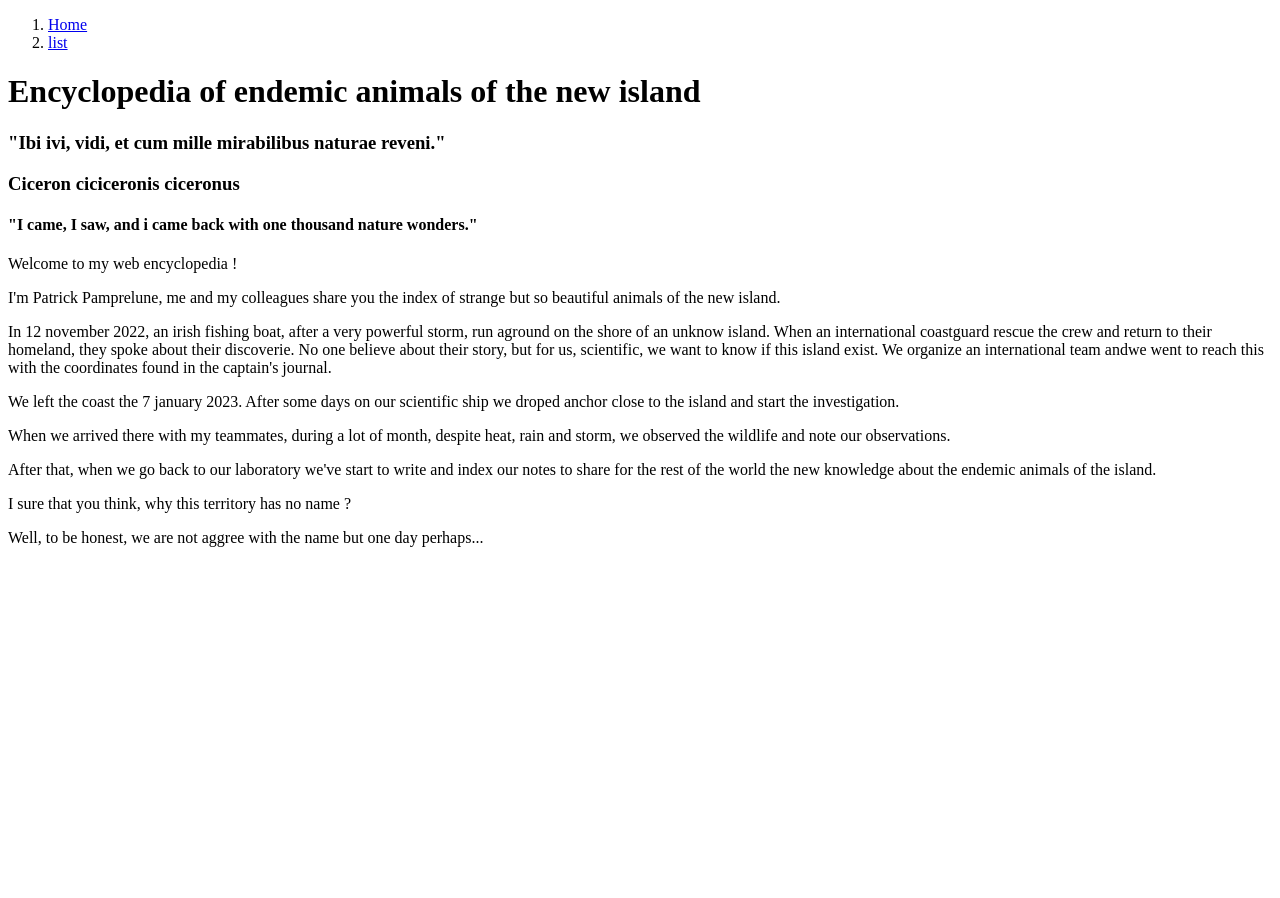
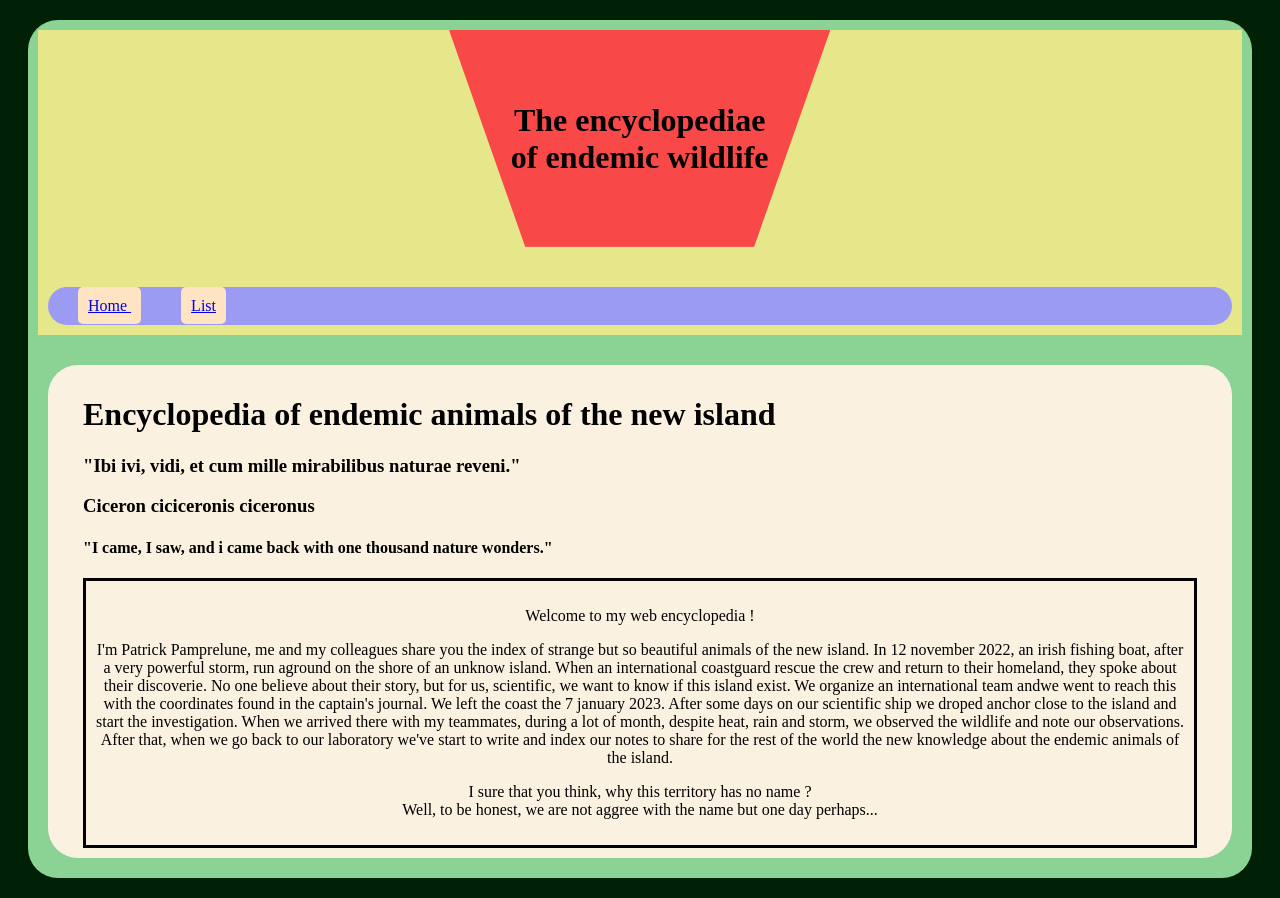
Before and after one commit to theomarci/Encyclopedia-of-monster, a Django app: page /mons/home/ in a window 1280 px wide. Before the commit the page ends 547 px from the top, so only its background shows below. Run offline with Django 5.2, Linux system fonts and the light colour scheme.

Commit message:
mise en place des éléments du sites via css grid

```diff
--- /dev/null
+++ b/Encyclopediae/theEncyclopedia/MonstersDataBase/static/front.css
@@ -0,0 +1,87 @@
+.home {
+  background-color: rgb(1, 33, 7);
+  gap: 10px 10px;
+}
+
+.block {
+  background-color: rgb(139, 210, 149);
+  display: grid;
+  grid-template-columns: 1fr 1fr 1fr;
+  grid-template-rows: 0.2fr 1fr;
+  margin: 20px;
+  border-radius: 30px;
+  grid-column-start: 1;
+  grid-column-end: 4;
+  grid-row-start: 1;
+  grid-row-end: 3;
+}
+
+.top {
+  background-color: rgb(230, 230, 138);
+  grid-column-start: 1;
+  grid-column-end: 4;
+  display: grid;
+  grid-template-columns: 1fr 1fr 1fr;
+  grid-template-rows: 1fr 0.2fr;
+  margin: 10px;
+}
+
+.title {
+  grid-column-start: 2;
+  grid-column-end: 3;
+  background-color: rgb(248, 72, 72);
+  text-align: center;
+  margin-bottom: 30px;
+  margin-left: 10px;
+  margin-right: 10px;
+  padding: 50px;
+  clip-path: polygon(
+      20% 0%,
+      80% 0%,
+      100% 100%,
+      0% 100%);
+  transform: rotate(180deg);
+}
+
+.Titre {
+  transform: rotate(180deg);
+}
+
+.nav-bar {
+  grid-column-start: 1;
+  grid-column-end: 4;
+  background-color: rgb(155, 155, 243);
+  border-style: none;
+  border-radius: 20px;
+  padding: 10px;
+  margin: 10px;
+}
+
+.btnNav {
+  background-color: bisque;
+  padding: 1fr;
+  margin: 20px;
+  padding: 10px;
+  border-radius: 5px;
+}
+
+.main {
+  grid-column-start: 1;
+  grid-column-end: 4;
+  grid-row-start: 2;
+  grid-row-end: 3;
+  margin: 20px;
+  background-color: rgb(251, 241, 224);
+  padding-left: 35px;
+  padding-right: 35px;
+  padding-top: 10px;
+  padding-bottom: 10px;
+  text-align: justify;
+  border-radius: 30px;
+}
+
+.Text {
+  border-style: solid;
+  padding: 10px;
+  text-align: center;
+}
--- a/Encyclopediae/theEncyclopedia/MonstersDataBase/templates/HomePage.html
+++ b/Encyclopediae/theEncyclopedia/MonstersDataBase/templates/HomePage.html
@@ -2,23 +2,25 @@
 
 
 {% block content %}
-        <h1>Encyclopedia of endemic animals of the new island</h1>
+        <h1 class="Title">Encyclopedia of endemic animals of the new island</h1>
         <h3>"Ibi ivi, vidi, et cum mille mirabilibus naturae reveni."<h3>
         <h3>Ciceron ciciceronis ciceronus</h3>
         <h4>"I came, I saw, and i came back with one thousand nature wonders."</h4>
+        <div class="Text">
             <p> Welcome to my web encyclopedia !</p>
             <p>I'm Patrick Pamprelune, me and my colleagues share you the index of strange
-                but so beautiful animals of the new island.</p>
-            <p>In 12 november 2022, an irish fishing boat, after a very powerful storm, run aground
+                but so beautiful animals of the new island.
+                In 12 november 2022, an irish fishing boat, after a very powerful storm, run aground
                 on the shore of an unknow island. When an international coastguard rescue the crew and return to their homeland,
                 they spoke about their discoverie. No one believe about their story, but for us, scientific, we want to know if this island exist.
-                We organize an international team andwe went to reach this with the coordinates found in the captain's journal.</p>
-            <p>We left the coast the 7 january 2023. After some days on our scientific ship we droped anchor close to the island and start the investigation.</p>
-            <p> When we arrived there with my teammates, during a lot of month, despite
-                heat, rain and storm, we observed the wildlife and note our observations.</p>
-            <p>After that, when we go back to our laboratory we've start to write and index
+                We organize an international team andwe went to reach this with the coordinates found in the captain's journal.
+                We left the coast the 7 january 2023. After some days on our scientific ship we droped anchor close to the island and start the investigation.
+                When we arrived there with my teammates, during a lot of month, despite
+                heat, rain and storm, we observed the wildlife and note our observations.
+                After that, when we go back to our laboratory we've start to write and index
                 our notes to share for the rest of the world the new knowledge about the endemic
                 animals of the island.</p>
-            <p>I sure that you think, why this territory has no name ?</p>
-            <p> Well, to be honest, we are not aggree with the name but one day perhaps...</p>
+            <p>I sure that you think, why this territory has no name ? <br>
+                 Well, to be honest, we are not aggree with the name but one day perhaps...</p>
+        <div>
 {% endblock %}
--- a/Encyclopediae/theEncyclopedia/MonstersDataBase/templates/master_Page.html
+++ b/Encyclopediae/theEncyclopedia/MonstersDataBase/templates/master_Page.html
@@ -1,29 +1,31 @@
+{% load static %}
 <!DOCTYPE html>
 <html>
-    <head>
-        <title>The encyclopediae of endemic wildlife</title>
-    </head>
+<link rel="stylesheet" href="{% static 'front.css' %}">
+    <body class="home">
+        <div class="block">
+            <div class="top">
+                <div class="title">
+                    <h1 class="Titre">The encyclopediae of endemic wildlife</h1>
+                </div>
+                <div class="nav-bar">
+                    <div>
+                        <a href="/mons/home" class="btnNav">
+                            Home
+                        </a>
+                        <a href="/mons/list" class="btnNav">
+                            List
+                        </a>
+                    </div>
+                </div>
+                <div class="arrow">
+                </div>
+            </div>
 
-    <body>
-        <header>
-            <div>
-                <title>{% block title %}{%endblock%}</title>
-            </div>
-            <nav>
-                <ol>
-                    <li><a href="/mons/home">Home</a></li>
-                    <li><a href="/mons/list">list</a></li>
-                </ol>
-            </nav>
-        </header>
-
-        <main>
-            {% block navSort %}
-            {% endblock %}
-            <div>
+            <div class="main">
                 {%block content %}
                 {% endblock %}
             </div>
-        </main>
+        </div>
     </body>
 </html>
```
Also changed, not shown: Encyclopediae/theEncyclopedia/MonstersDataBase/templates/MonstersList.html (+19 -0 lines), Encyclopediae/theEncyclopedia/MonstersDataBase/templates/Sort_Navigation.html (deleted, +0 -12 lines).
